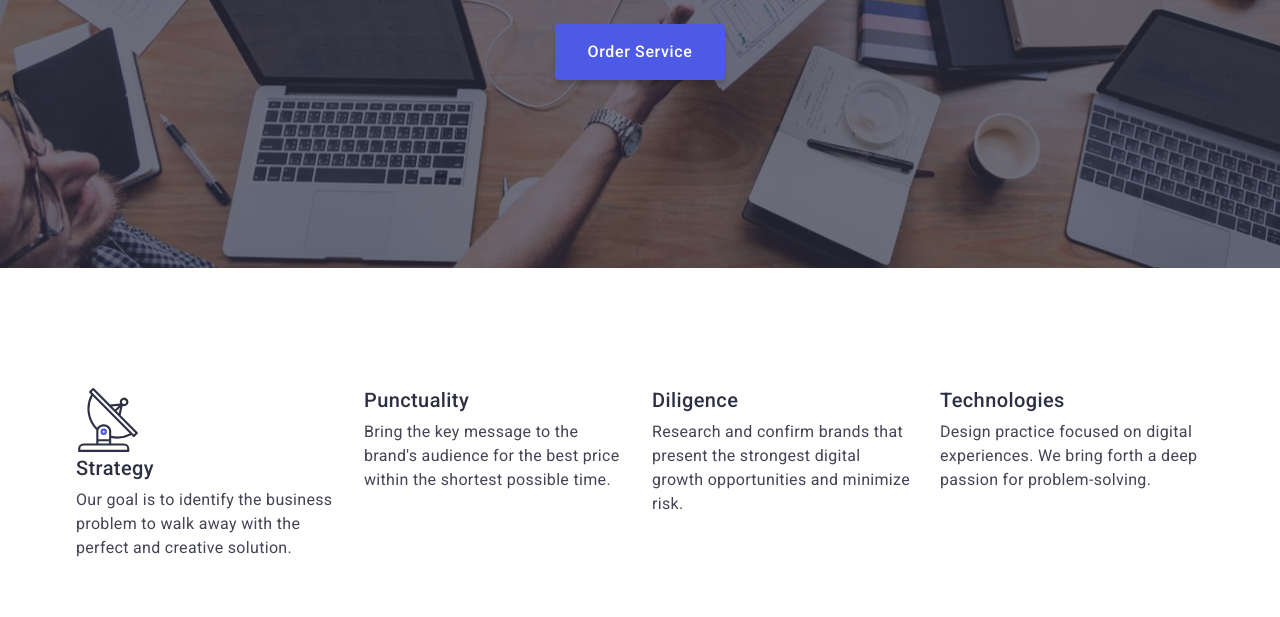
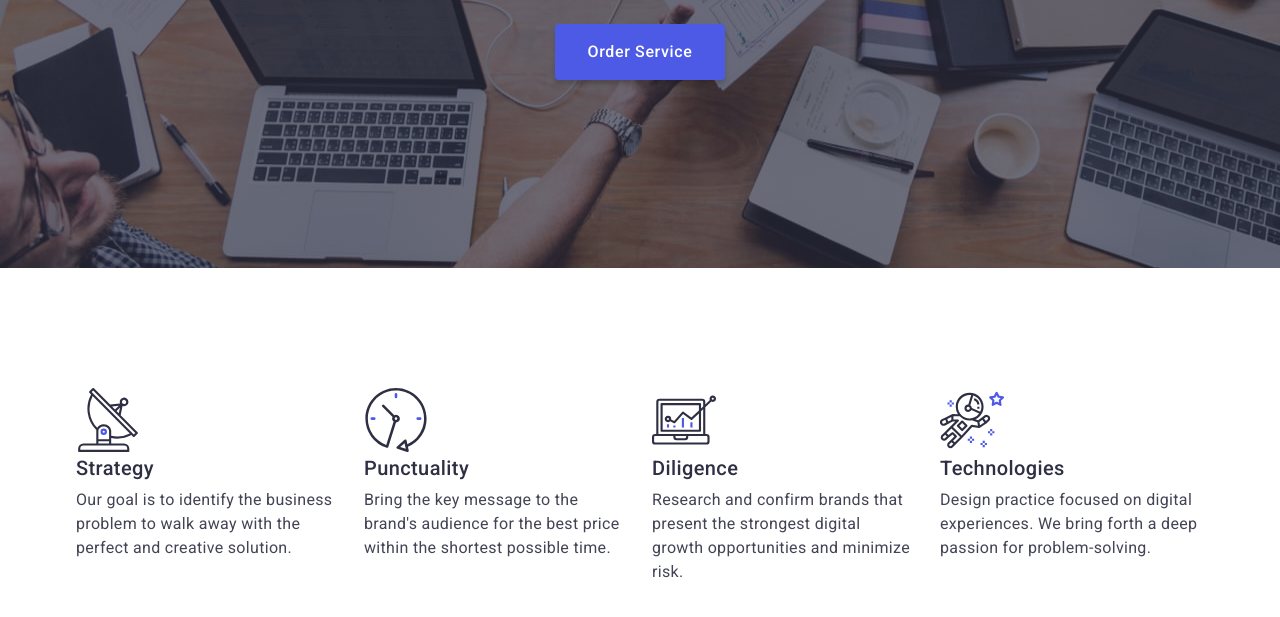
Before and after one commit to valentyna88/goit-markup-hw-04, a plain HTML site: page index.html in a window 1280 px wide. Shown: the part 405-1022 px from the top of the page. Drawn offline with nearby package versions, Linux system fonts and the light colour scheme.

Commit message:
Update index.html

```diff
--- a/index.html
+++ b/index.html
@@ -84,7 +84,9 @@
 
             <li class="benefits-item">
               <div class="benefits-icon">
-                <use href="./images/icons.svg#icon-clock-1"></use>
+                <svg class="benefits-svg" width="64" height="64">
+                  <use href="./images/icons.svg#icon-clock-1"></use>
+                </svg>
               </div>
               <h3 class="subtitle-benefits">Punctuality</h3>
               <p class="description-benefits">
@@ -95,7 +97,9 @@
 
             <li class="benefits-item">
               <div class="benefits-icon">
-                <use href="./images/icons.svg#icon-diagram-1"></use>
+                <svg class="benefits-svg" width="64" height="64">
+                  <use href="./images/icons.svg#icon-diagram-1"></use>
+                </svg>
               </div>
               <h3 class="subtitle-benefits">Diligence</h3>
               <p class="description-benefits">
@@ -106,7 +110,9 @@
 
             <li class="benefits-item">
               <div class="benefits-icon">
-                <use href="./images/icons.svg#icon-astronaut-1"></use>
+                <svg class="benefits-svg" width="64" height="64">
+                  <use href="./images/icons.svg#icon-astronaut-1"></use>
+                </svg>
               </div>
               <h3 class="subtitle-benefits">Technologies</h3>
               <p class="description-benefits">
```
